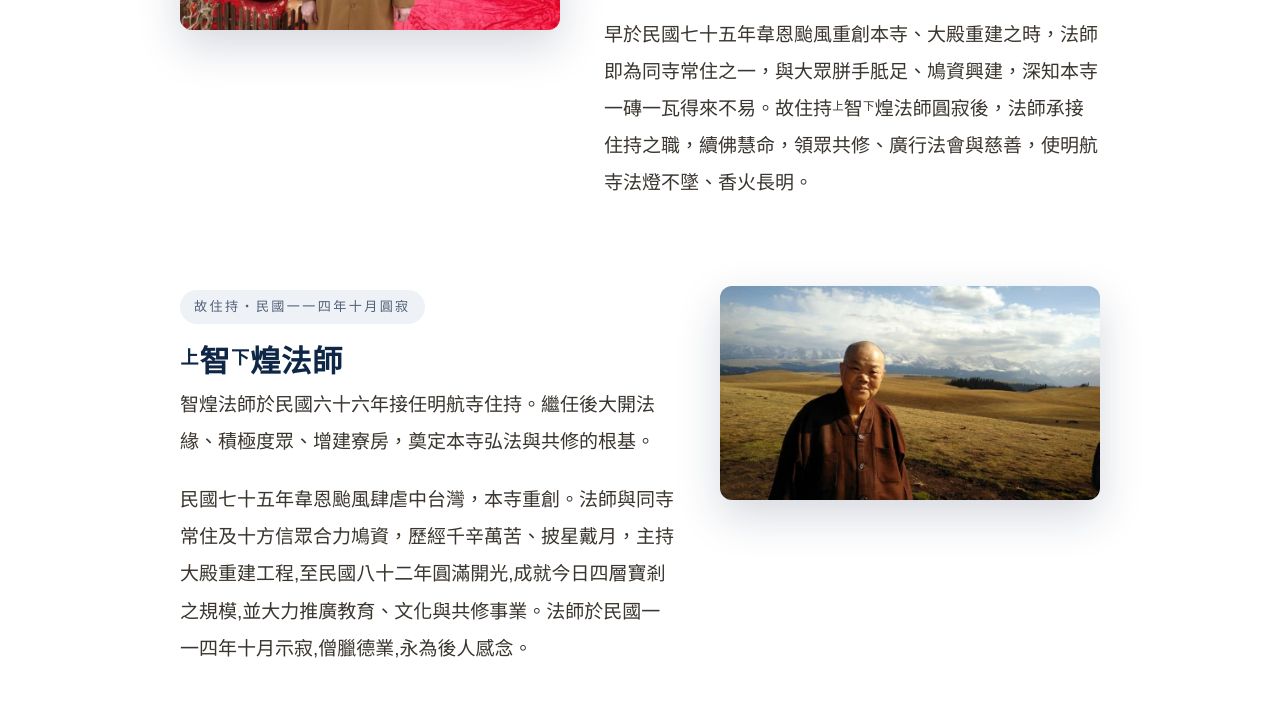
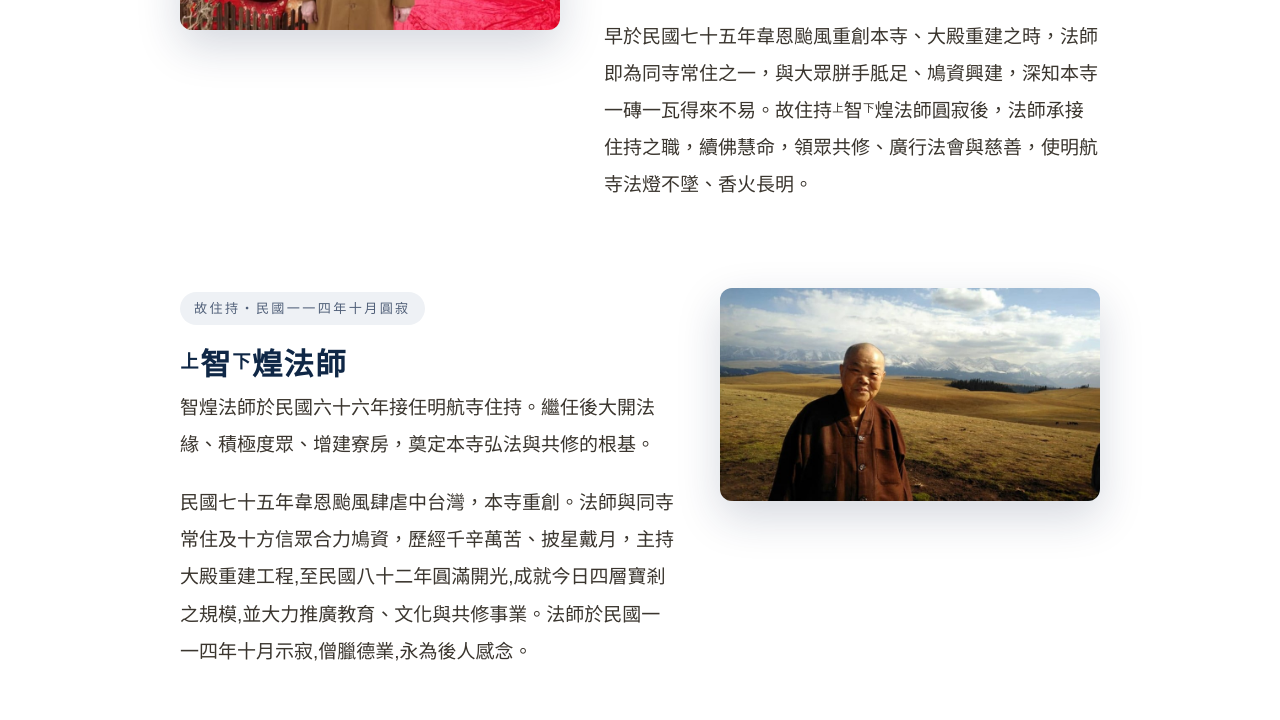
Before and after one commit to lukelin7429/mingharng, a plain HTML site: page abbots.html in a window 1280 px wide. Shown: the part 642-1362 px from the top of the page. Drawn offline with Linux system fonts and the light colour scheme.

Commit message:
字體改善：標題與偈語改用 PingFang TC 黑體，棄用呆板宋體
Co-Authored-By: Claude Opus 4.8 (1M context) <noreply@anthropic.com>

```diff
--- a/assets/css/style.css
+++ b/assets/css/style.css
@@ -13,7 +13,8 @@
   --bg:#ffffff;
   --bg-warm:#faf7f1;
   --maxw:1120px;
-  --serif:"Songti TC","STSong","LiSong Pro","Source Han Serif TC",serif;
+  /* 標題與品牌用較重的黑體，乾淨現代、不呆板 */
+  --serif:"PingFang TC","Apple LiGothic Medium","Microsoft JhengHei",sans-serif;
   --sans:"PingFang TC","Apple LiGothic Medium","Microsoft JhengHei",sans-serif;
 }
 *{box-sizing:border-box}
@@ -25,7 +26,7 @@ body{
 img{max-width:100%;display:block}
 a{color:var(--blue-2);text-decoration:none}
 a:hover{color:var(--gold)}
-h1,h2,h3{font-family:var(--serif);font-weight:600;line-height:1.4;color:var(--blue-ink);letter-spacing:.02em}
+h1,h2,h3{font-family:var(--serif);font-weight:700;line-height:1.45;color:var(--blue-ink);letter-spacing:.04em}
 
 /* 法號尊稱：上/下 小字偏上 */
 .hon{font-size:.6em;vertical-align:.42em;margin:0 .02em;color:inherit;font-family:var(--serif)}
```
